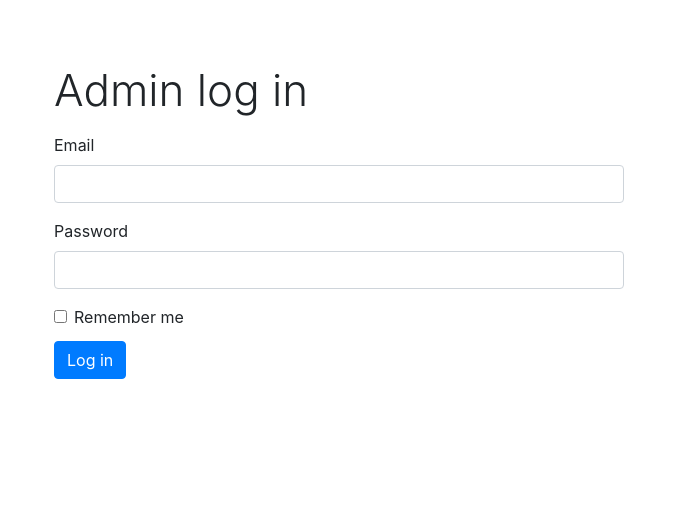
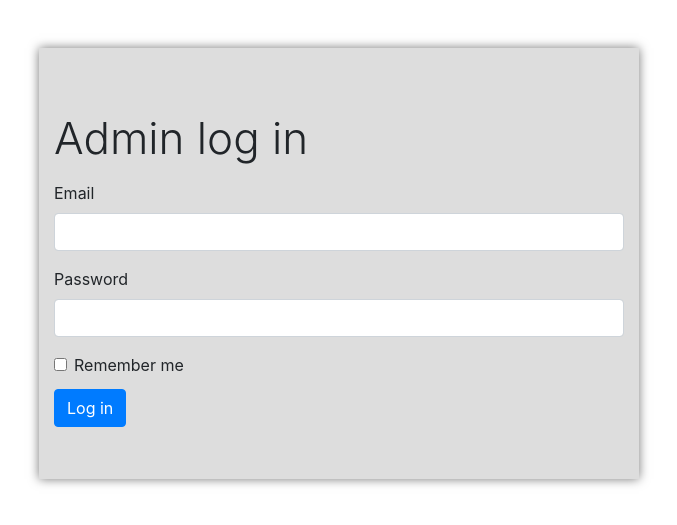
Before and after one commit to christopherlindberg1/mortfors-bus, a Flask app: page /admin_login/ in a window 1280 px wide. Shown: the part 56-581 px from the top of the page, without its empty margins (301-978 px from the left). Run offline with Flask 2, Linux system fonts and the light colour scheme; some libraries are stand-ins or nearby versions.

Commit message:
Added a little CSS for admin login

```diff
--- a/static/css/style.css
+++ b/static/css/style.css
@@ -11,6 +11,12 @@ div.alert {
 	position: absolute;
 	top: 56;
 	width: 100%;
+}
+
+#admin_page {
+	background-color: #ddd;
+	box-shadow: 0px 0px 10px #777;
+	margin-top: 3em;
 }
 
 #identity {
```
